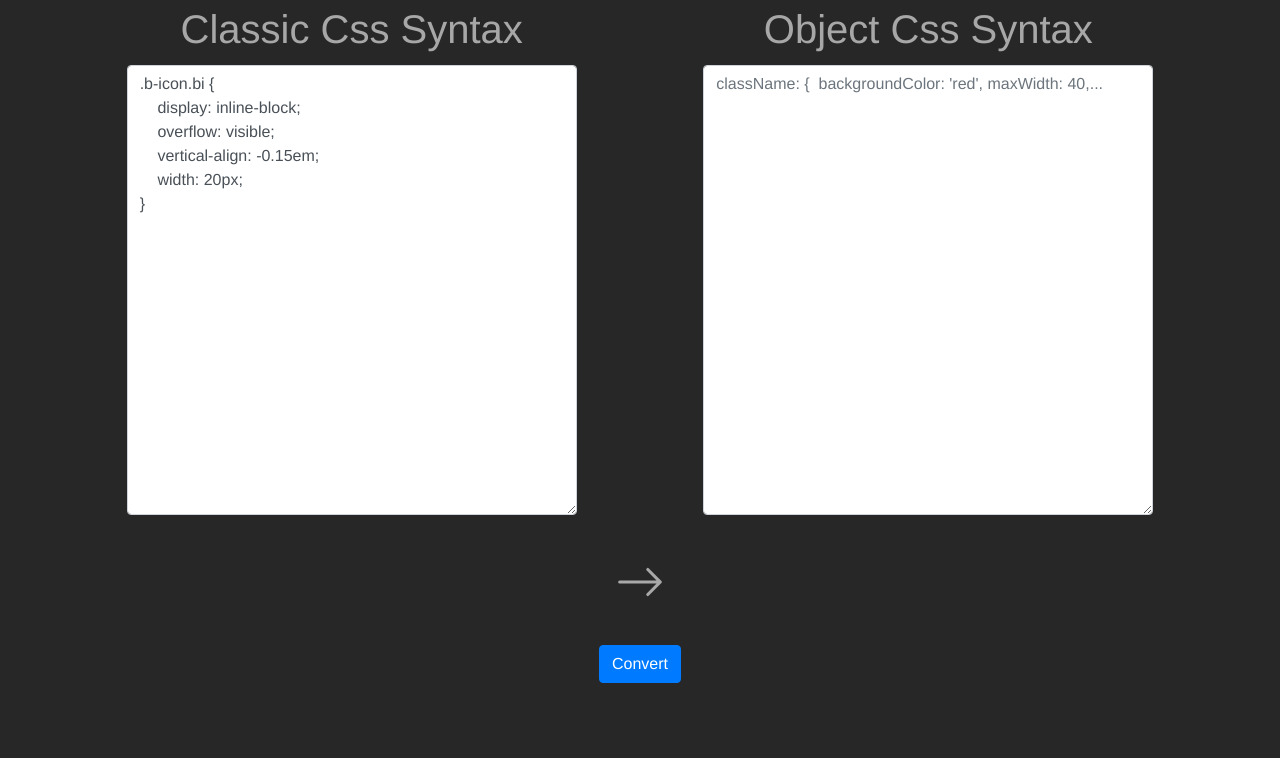
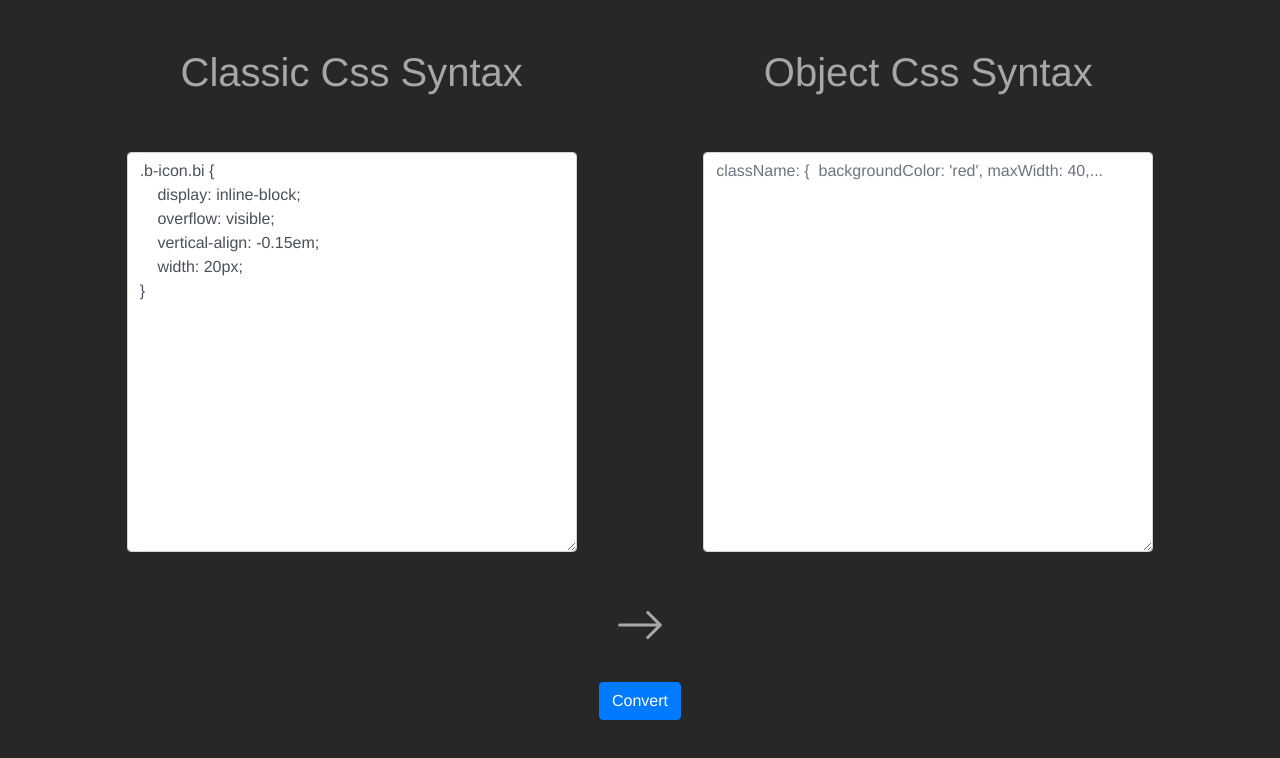
Before and after one commit to nitzanmo/css-parser, a Vue app: page / in a window 1280 px wide. Shown: the top 758 px of the page. Built offline with nearby package versions, Linux system fonts and the light colour scheme.

Commit message:
:lipstick: fixing layout

```diff
--- a/src/components/CssParser.vue
+++ b/src/components/CssParser.vue
@@ -131,12 +131,13 @@ export default {
 .inputs {
   display: flex;
   justify-content: space-evenly;
-  height: 65%;
+  height: 75%;
 }
 
 .css-input {
-  height: 450px;
+  height: 400px;
   width: 450px;
+  max-height: 400px;
 }
 
 .input-container {
@@ -168,8 +169,8 @@ export default {
 .buttons {
   display: flex;
   flex-direction: column;
-  justify-content: space-evenly;
-  height: 25%;
+  justify-content: space-between;
+  height: 15%;
   align-items: center;
 }
 
```
